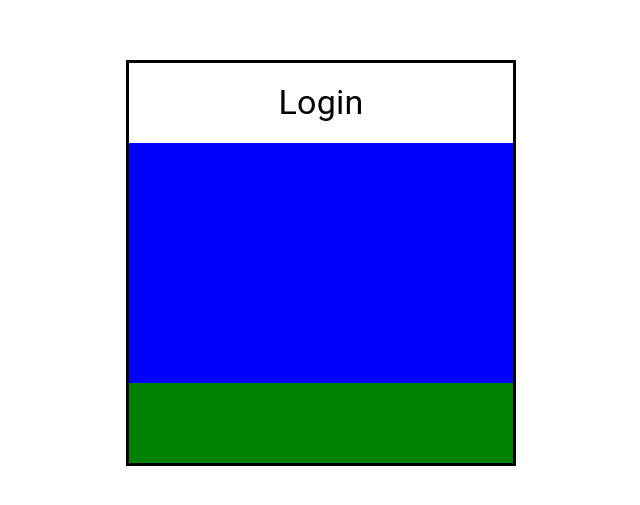
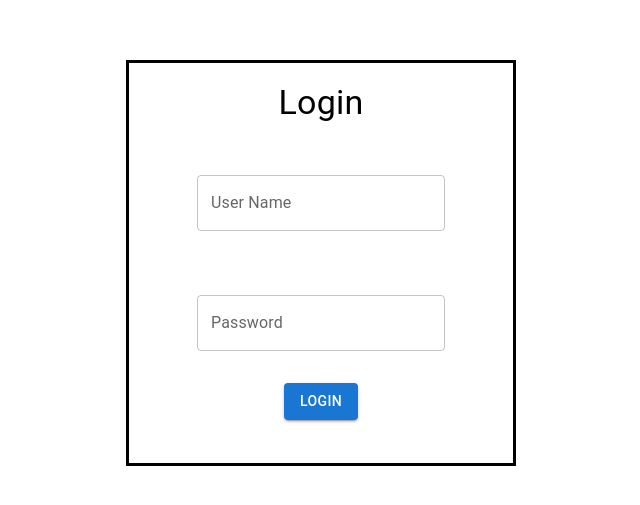
Before and after one commit to LakmalSulochana/ReactJS_test, a React (Create React App) app: page / in a window 1280 px wide. Shown: the part 137-642 px from the top of the page, without its empty margins (319-959 px from the left). Built offline with nearby package versions, Linux system fonts and the light colour scheme.

Commit message:
login part done

```diff
--- a/package.json
+++ b/package.json
@@ -38,5 +38,8 @@
       "last 1 firefox version",
       "last 1 safari version"
     ]
+  },
+  "devDependencies": {
+    "prop-types": "^15.8.1"
   }
 }
--- a/src/components/common/Button/index.jsx
+++ b/src/components/common/Button/index.jsx
@@ -1,22 +1,82 @@
-import React,{Component} from "react";
-import {PropTypes} from "@mui/material";
-class Button extends Component{
-    static propTypes={
-        onClick:PropTypes.func,
-        children:PropTypes.node,
-        variant:PropTypes.string,
-        className:PropTypes.any,
-        label:PropTypes.string,
-        size:PropTypes.string,
+import PropTypes  from "prop-types";
+import { Component } from "react";
+import Button from '@mui/material/Button';
+
+class GDSEButton extends Component {
+    static propTypes = {
+        onClick: PropTypes.func,
+        children: PropTypes.node,
+        variant: PropTypes.string,
+        className: PropTypes.any,
+        label: PropTypes.string,
+        size: PropTypes.string,
         disabled: PropTypes.bool,
-        color:PropTypes.string,
-        type:PropTypes.string,
-        endIcon:PropTypes.string,
-        startIcon:PropTypes.string
+        color: PropTypes.string,
+        type: PropTypes.string,
+        endIcon: PropTypes.string,
+        startIcon: PropTypes.string
 
 
     }
-    static defaultProps={
+    static defaultProps = {
 
+        className: "",
+        color: "primary",
+        label: "",
+        size: "medium",
+        variant: "contained",
+        disabled: false,
+        type: "button"
     }
+
+
+    handleButtonClick = (event) => {
+        const {onClick, disabled} = this.props;
+        if (disabled) return;
+        onClick && onClick({event});
+    }
+
+    renderChildren(label, children) {
+        if (label) return label;
+        if (children) return children;
+    }
+
+    render() {
+        const {
+            children,
+            variant,
+            className,
+            label,
+            size,
+            disabled,
+            color,
+            type,
+            endIcon,
+            startIcon,
+            style,
+        } = this.props;
+
+        return (
+            <Button
+                onClick={this.handleButtonClick}
+                variant={variant}
+                className={className}
+                size={size}
+                disabled={disabled}
+                color={color}
+                type={type}
+                endIcon={endIcon}
+                style={style}
+            >
+
+                {this.renderChildren(label, children)}
+
+            </Button>
+
+        )
+    }
+
+
 }
+
+export default GDSEButton
--- a/src/pages/Login/index.jsx
+++ b/src/pages/Login/index.jsx
@@ -2,6 +2,8 @@ import React, {Component} from "react";
 import Typography from '@mui/material/Typography';
 import {styleSheet} from "./style";
 import {withStyles} from "@mui/styles";
+import TextField from '@mui/material/TextField';
+import GDSEButton from "../../components/common/Button";
 
 class Login extends Component {
     constructor(props) {
@@ -17,9 +19,13 @@ class Login extends Component {
                         <Typography variant="h4">Login</Typography>
                     </div>
                     <div className={classes.fillContainer}>
+                        <TextField id="outlined-basic" label="User Name" variant="outlined" />
+                        <TextField id="outlined-basic" type="password" label="Password"  variant="outlined" />
 
                     </div>
-                    <div className={classes.btnContainer}></div>
+                    <div className={classes.btnContainer}>
+                        <GDSEButton variant="contained" label="Login"/>
+                    </div>
                 </div>
 
 
--- a/src/pages/Login/style.js
+++ b/src/pages/Login/style.js
@@ -28,14 +28,17 @@ export const styleSheet = {
 
     },
     fillContainer: {
+        display:'flex',
+        flexDirection:'column',
         height: '60%',
         width: '100%',
-        backgroundColor: 'blue',
+        alignItems:'center',
+        justifyContent:'space-around',
+
     },
     btnContainer: {
         height: '20%',
-        width: '100%',
-        backgroundColor: 'green',
+
     }
 
 }
```
Also changed, not shown: 1 other file (tests, documents, lock files or other folders).
